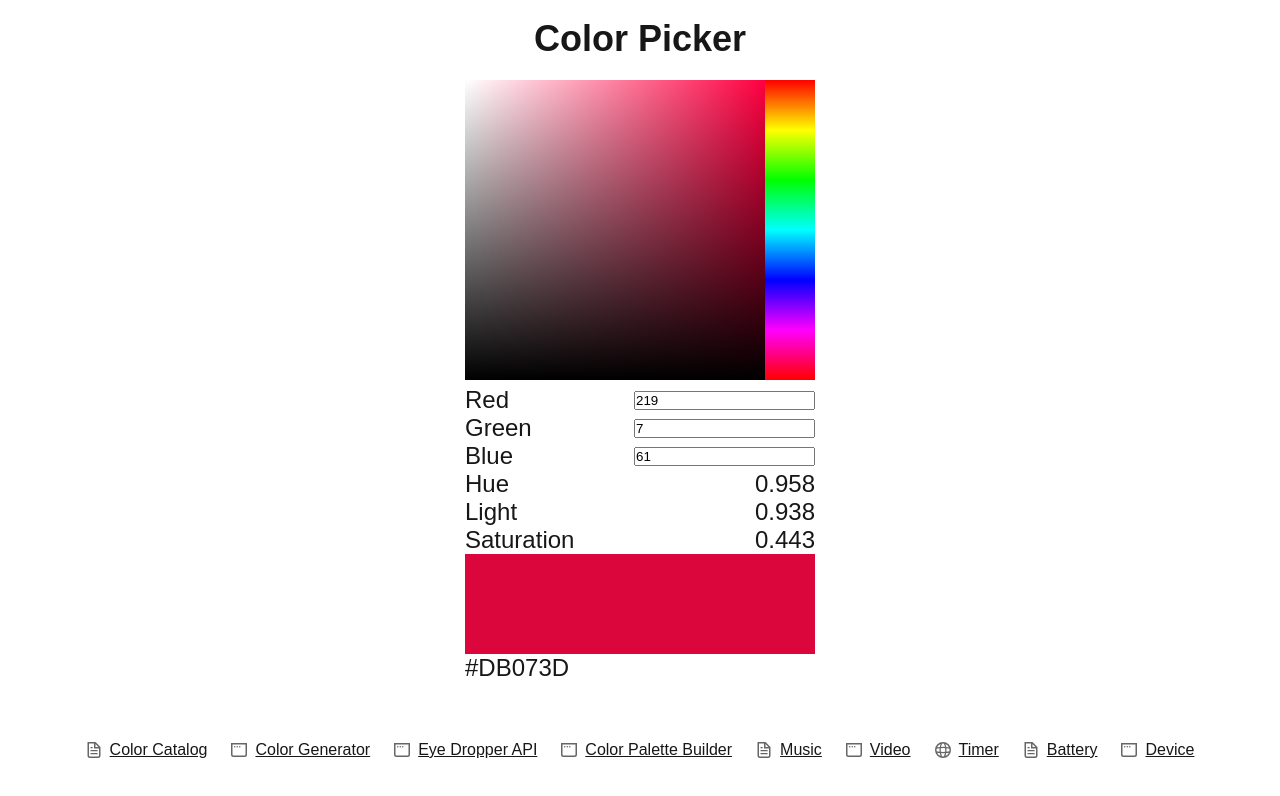
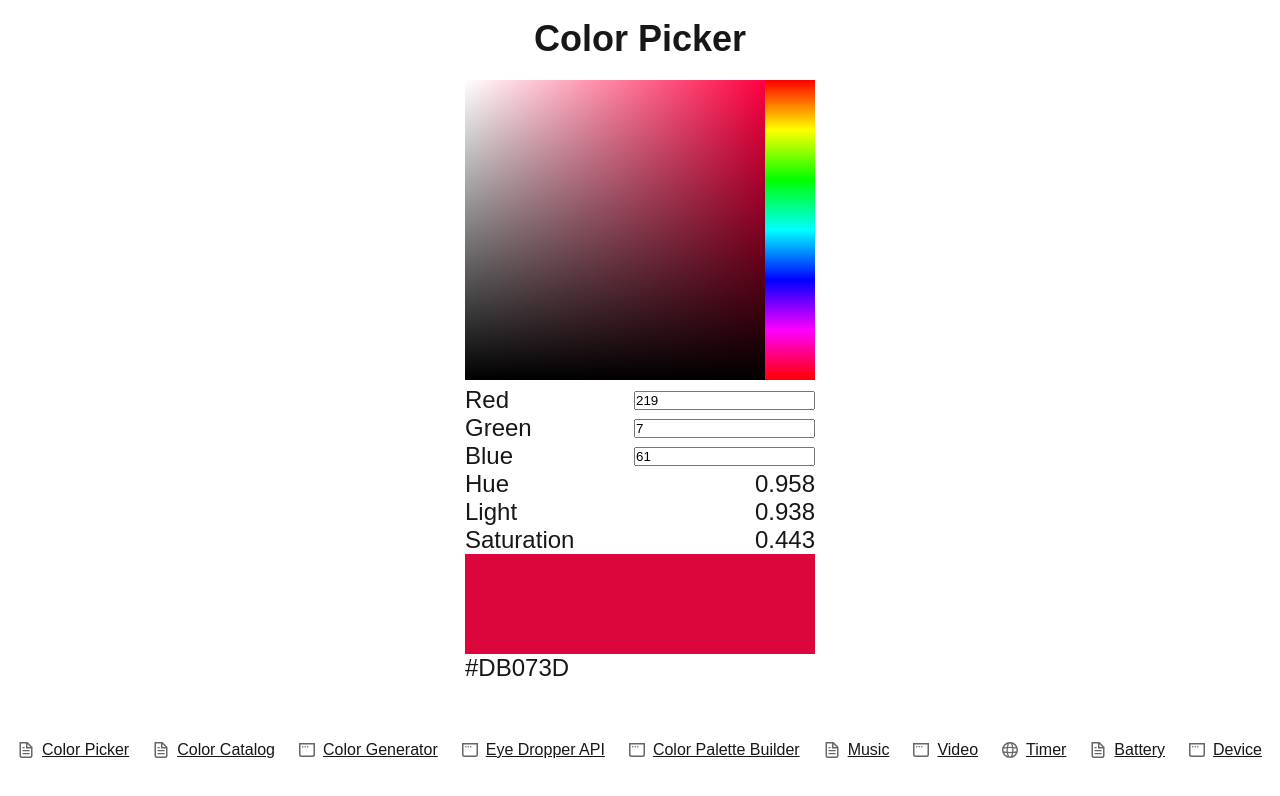
Before and after one commit to Ardelon/page-visibility-api, a Next.js app: page /color-picker in a window 1280 px wide. Shown: the top 796 px of the page. Built offline with nearby package versions, Linux system fonts and the light colour scheme.

Commit message:
color picker publish

```diff
--- a/app/color-picker/layout.js
+++ b/app/color-picker/layout.js
@@ -3,8 +3,8 @@ export default function Layout({ children }) {
 }
 
 const title = "Ardelon - Color Picker";
-const description = "Color picker with canvas.";
-
+const description = "Color picker with canvas.RGB, HSL and Hex color values.";
+const imageUrl = `/color_picker.webp`;
 export const metadata = {
   title,
   description,
@@ -14,12 +14,12 @@ export const metadata = {
     title,
     description,
     siteName: "Ardelon",
-    images: [{ url: `/color_catalog.webp`, width: 600, height: 600 }],
+    images: [{ url: imageUrl, width: 600, height: 600 }],
   },
   twitter: {
     card: "summary_large_image",
     title,
     description,
-    images: `/color_catalog.webp`,
+    images: imageUrl,
   },
 };
--- a/app/layout.js
+++ b/app/layout.js
@@ -65,6 +65,20 @@ export default function RootLayout({ children }) {
         <div className={"page-layout"}>
           {children}
           <footer className={"footer"}>
+            <Link
+              href="/color-picker"
+              rel="noopener noreferrer"
+              className="link"
+            >
+              <Image
+                aria-hidden
+                src="/file.svg"
+                alt="File icon"
+                width={16}
+                height={16}
+              />
+              Color Picker
+            </Link>
             <Link
               href="/color-catalog"
               rel="noopener noreferrer"
```
Also changed, not shown: public/color_picker.webp (added).
